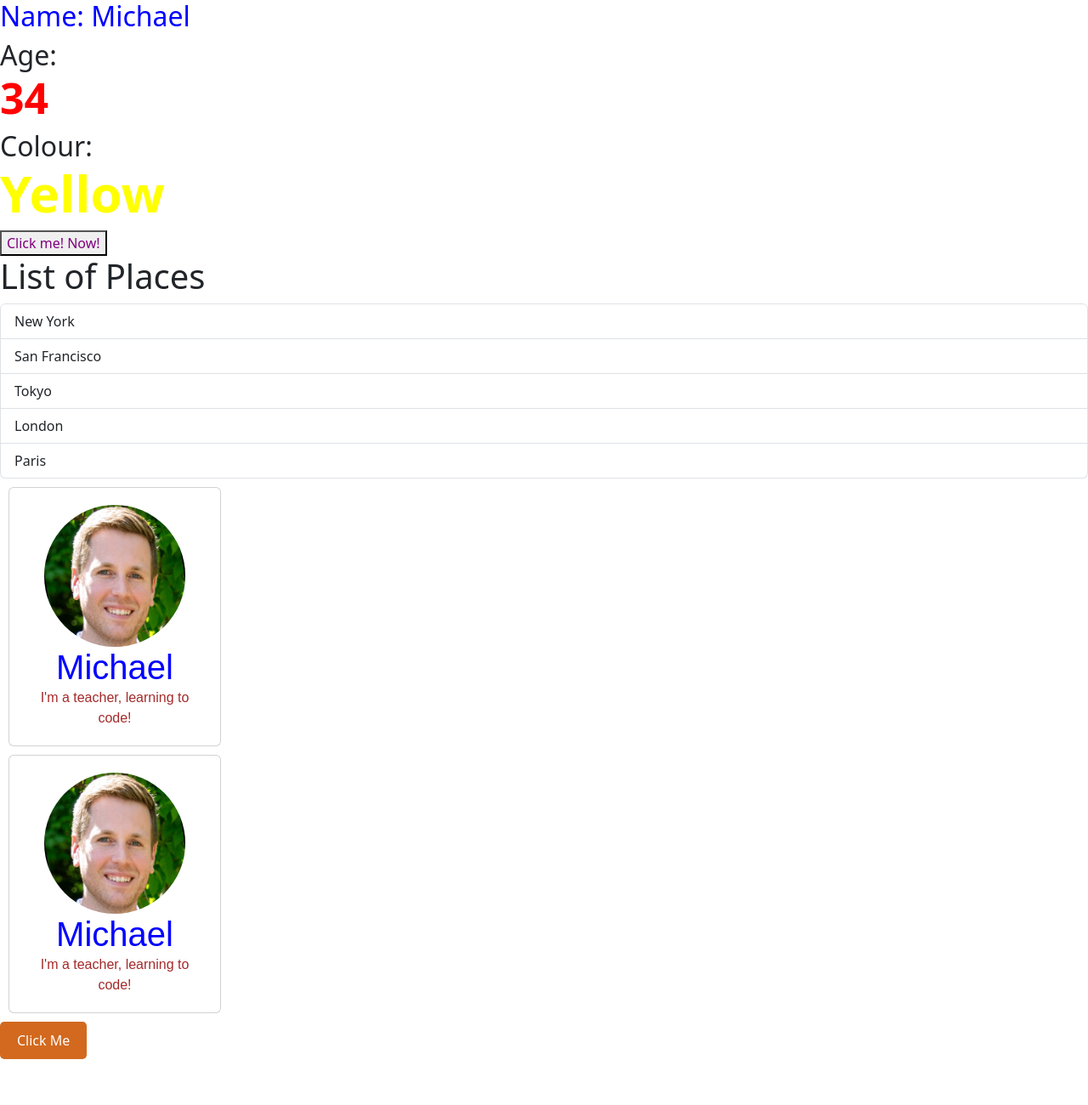
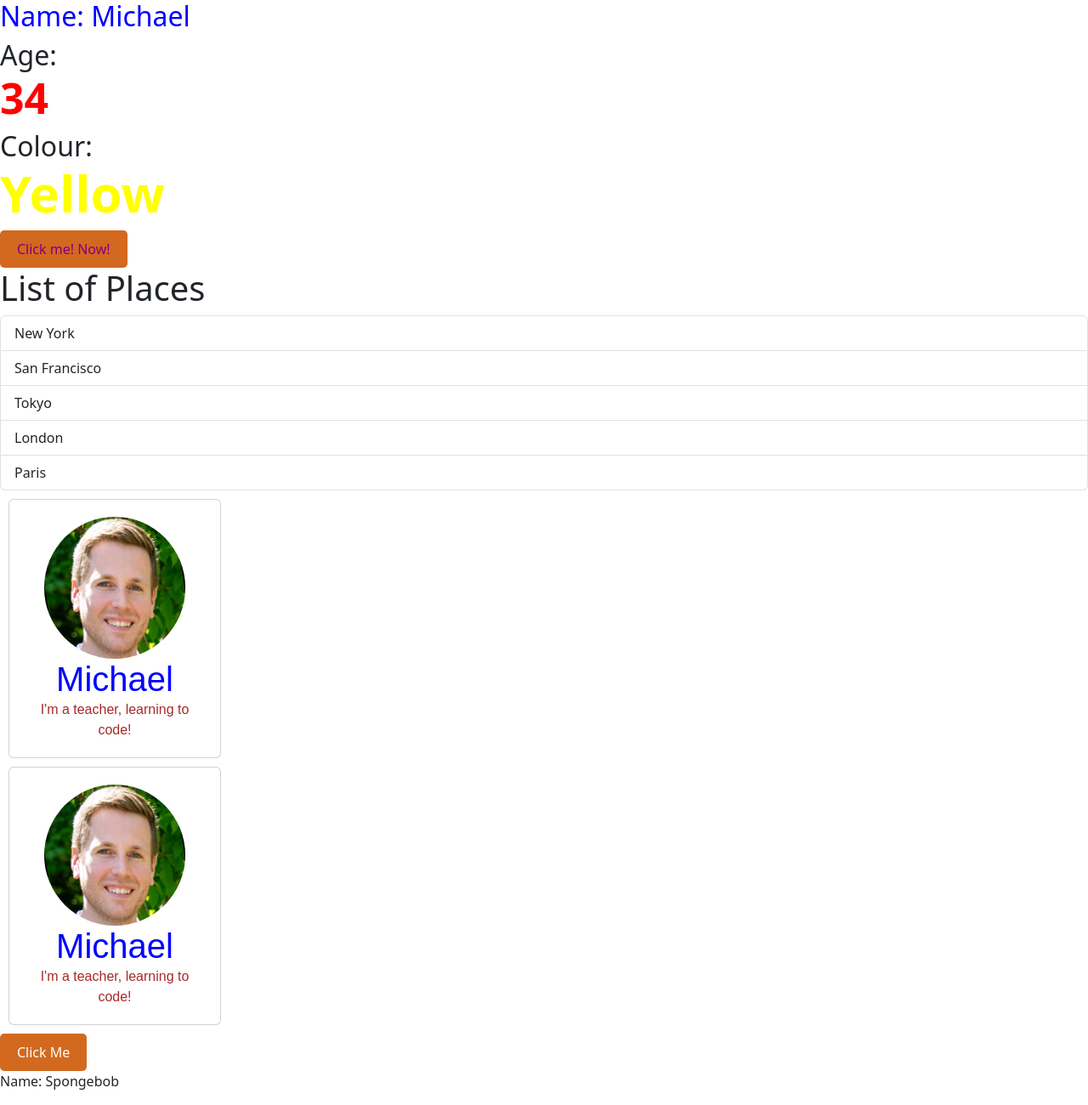
Before and after one commit to mlemoine28/whatgame2play2, a React (Vite) app: page / in a window 1280 px wide. Shown: the whole page at 85% size. Before the commit the page ends 1246 px from the top, so only its background shows below. Built offline with nearby package versions, Linux system fonts and the light colour scheme.

Commit message:
made student component

```diff
--- a/src/App.jsx
+++ b/src/App.jsx
@@ -5,6 +5,7 @@ import Button2 from "./Components/Button/Button2.jsx";
 import Text from "./Components/Text/Text.jsx";
 import ListGroup from "./Components/ListGroup/ListGroup.jsx";
 import Card from "./Components/Card/Card.jsx";
+import Student from "./Components/Student/Student.jsx";
 import "../src/style.css";
 
 function App() {
@@ -20,6 +21,7 @@ function App() {
       <Card />
       <Card />
       <Button2 />
+      <Student name="Spongebob" />
     </div>
   );
 }
--- a/src/Components/Button/Button.jsx
+++ b/src/Components/Button/Button.jsx
@@ -1,8 +1,9 @@
 import React from "react";
 import Text from "../Text/Text";
+import styles from "./Button.module.css";
 function Button({ onClick, label }) {
   return (
-    <button className="button" onClick={onClick}>
+    <button className={styles.buttonstyle} onClick={onClick}>
       <Text color="purple"> {label} </Text>
     </button>
   );
--- /dev/null
+++ b/src/Components/Student/Student.jsx
@@ -0,0 +1,8 @@
+function Student(props) {
+  return (
+    <div>
+      <p>Name: {props.name}</p>
+    </div>
+  );
+}
+export default Student;
```
